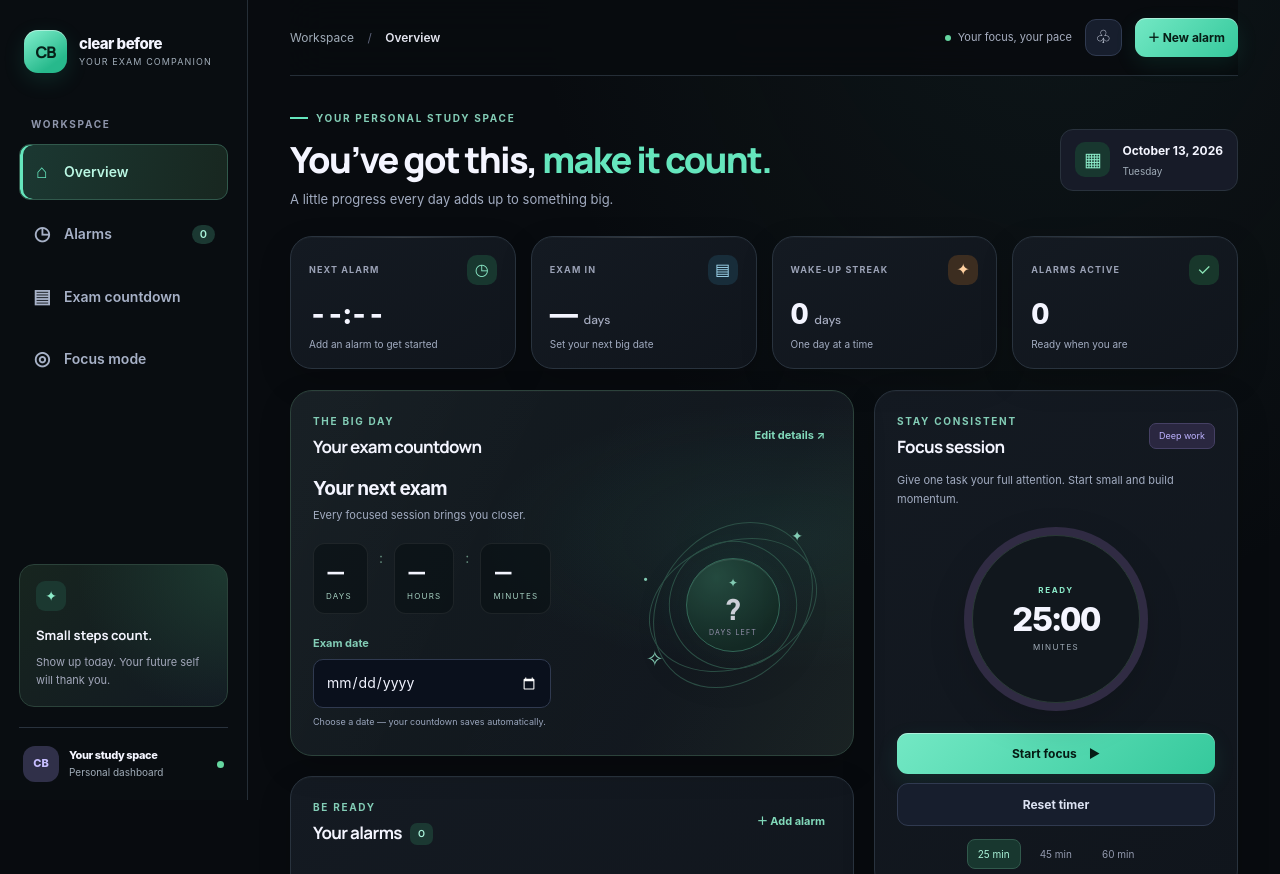
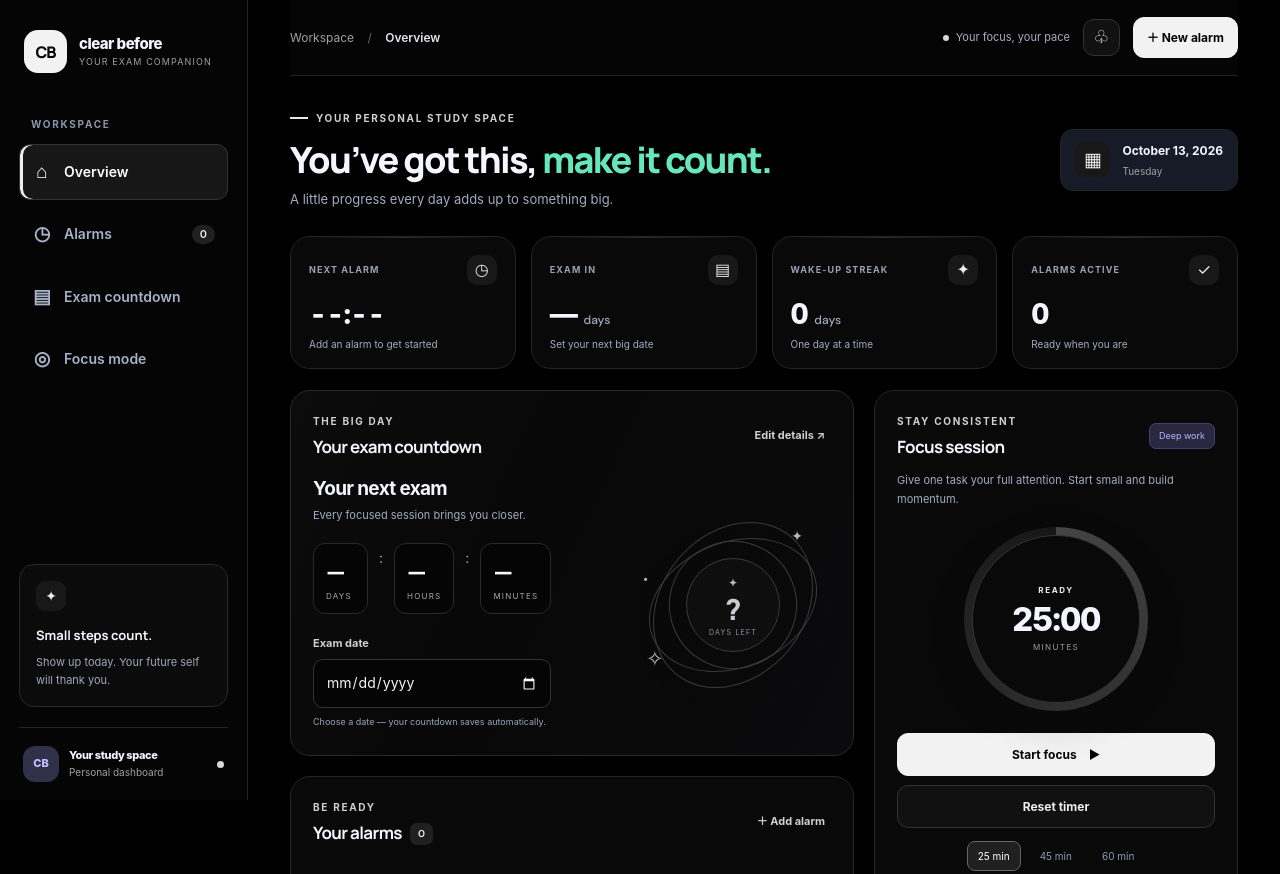
Before and after one commit to ishowdiscipline7-ui/cb-alarm-app, a plain HTML site: page index.html in a window 1280 px wide. Shown: the top 874 px of the page. Drawn offline with Linux system fonts and the light colour scheme.

Commit message:
Switch CB to a pure black monochrome theme

```diff
--- a/styles.css
+++ b/styles.css
@@ -260,3 +260,43 @@ button:focus-visible,a:focus-visible,input:focus-visible,select:focus-visible,te
  body{background:radial-gradient(ellipse at 90% 0,rgba(58,112,100,.13),transparent 36%),#080b0f}
  .stat-card,.panel{box-shadow:0 8px 22px rgba(0,0,0,.2)}
 }
+
+
+/* Monochrome black edition: remove green, teal, purple, and colored accents */
+:root{color-scheme:dark;--bg:#000;--panel:#0a0a0a;--panel2:#101010;--line:#242424;--text:#f5f5f5;--muted:#a0a0a0;--purple:#f2f2f2;--purple2:#d6d6d6;--blue:#dedede;--green:#d8d8d8;--orange:#c7c7c7;--radius:20px}
+html,body,body{background:#000!important;color:#f5f5f5}
+.sidebar,.topbar,.mobile-bottom-nav{background:#050505!important;border-color:#222!important}
+.brand-mark{background:#f2f2f2!important;color:#050505!important;box-shadow:none!important}
+.primary-button{background:#f2f2f2!important;color:#050505!important;box-shadow:none!important;border:1px solid #f2f2f2!important}
+.primary-button:hover{background:#d8d8d8!important}
+.secondary-button,.icon-button{background:#111!important;color:#eee!important;border-color:#333!important}
+.nav-item.active,.mobile-bottom-nav a.active{background:#171717!important;border-color:#333!important;color:#fff!important;box-shadow:inset 3px 0 #eee!important}
+.nav-item.active .nav-icon{color:#fff!important}
+.nav-count,.heading-count{background:#202020!important;color:#eee!important}
+.stat-card,.panel{background:#090909!important;border-color:#252525!important;box-shadow:none!important}
+.stat-card:hover{border-color:#444!important}
+.exam-panel{background:#080808!important;border-color:#292929!important}
+.eyebrow,.quick-exam-date label,.eyebrow-line,.text-button,.footer-link{color:#d0d0d0!important}
+.eyebrow-line{background:#e8e8e8!important}
+.countdown-pills span,.countdown-pills i{color:#aaa!important}
+.countdown-pills div{background:#050505!important;border-color:#292929!important}
+.orbit,.orbit-one,.orbit-two,.orbit-three{border-color:#444!important}
+.art-core{background:#101010!important;border-color:#444!important;box-shadow:none!important}
+.art-core span,.art-star{color:#ddd!important}
+.stat-icon,.calendar-icon,.empty-clock,.sound-note-icon,.alarm-clock-icon,.tip-icon,.streak-flame,.alert-symbol,.ring-wave{background:#181818!important;color:#eee!important}
+.stat-icon.blue,.stat-icon.green,.stat-icon.orange,.alarm-row:nth-child(3n + 2) .alarm-clock-icon,.alarm-row:nth-child(3n) .alarm-clock-icon{background:#181818!important;color:#eee!important}
+.toggle input:checked+span{background:#eee!important}
+.toggle input:checked+span:before{background:#080808!important}
+.focus-ring{background:conic-gradient(#eee 0deg,#444 0deg,#171717 360deg)!important}
+.focus-ring:before{background:#090909!important;border-color:#333!important}
+.focus-inner span,.week-day.today{color:#eee!important}
+.preset.active,.week-day.done span,.week-day.today span,.days-picker label input:checked+span{background:#202020!important;border-color:#666!important;color:#fff!important;box-shadow:none!important}
+.side-tip,.sound-note{background:#0b0b0b!important;border-color:#292929!important}
+.text-input{background:#050505!important;border-color:#333!important;color:#f5f5f5!important}
+.text-input:focus,select:focus,textarea:focus,.quick-exam-date input:focus{border-color:#aaa!important;box-shadow:0 0 0 3px #ffffff12!important}
+button:focus-visible,a:focus-visible,input:focus-visible,select:focus-visible,textarea:focus-visible{outline-color:#eee!important}
+.modal,.ring-card{background:#090909!important;border-color:#333!important}
+.modal::backdrop{background:#000e!important}
+.toast{background:#eee!important;color:#050505!important}
+::selection{background:#555!important;color:#fff!important}
+@media(max-width:620px){body{background:#000!important}.stat-card,.panel{box-shadow:none!important}}
```
